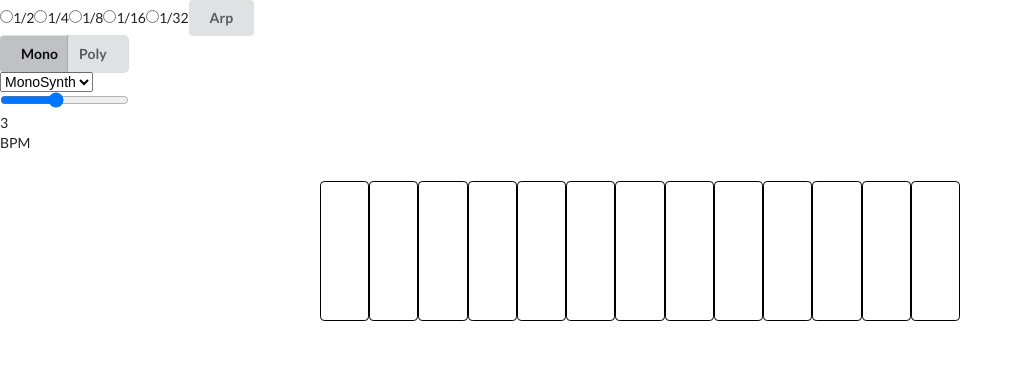
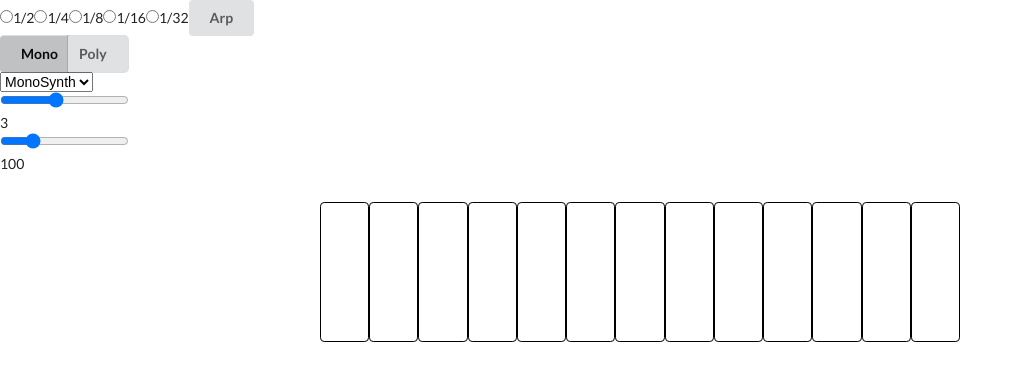
Before and after one commit to hoshikitsunoda/react-synth, a React (Create React App) app: page / in a window 1280 px wide. Shown: the top 380 px of the page, without its empty margins (0-1023 px from the left). Built offline with nearby package versions, Linux system fonts and the light colour scheme.

Commit message:
BPMCounter receives bpmChange method as props and pass BPMCount state back to Synth #5

```diff
--- a/src/components/BPMCounter.js
+++ b/src/components/BPMCounter.js
@@ -2,8 +2,29 @@ import React, { Component } from 'react'
 
 class BPMCounter extends Component {
   state = { BPMCount: 100 }
+
+  handleUpdate = () => {
+    this.props.bpmChange(this.state.BPMCount)
+  }
+
+  handleBPMChange = event => {
+    this.setState({ BPMCount: parseInt(event.target.value) }, this.handleUpdate)
+  }
+
   render() {
-    return <div>BPM</div>
+    return (
+      <div>
+        <input
+          onChange={this.handleBPMChange}
+          type="range"
+          value={this.state.BPMCount}
+          name="octave"
+          min="60"
+          max="240"
+        />
+        <div>{this.state.BPMCount}</div>
+      </div>
+    )
   }
 }
 
--- a/src/components/ControlPanel.js
+++ b/src/components/ControlPanel.js
@@ -13,7 +13,8 @@ const ControlPanel = props => {
     synthVoice,
     changeSynthType,
     synthChange,
-    octaveChange
+    octaveChange,
+    bpmChange
   } = props
 
   return (
@@ -26,7 +27,7 @@ const ControlPanel = props => {
         synthChange={synthChange}
       />
       <OctaveChange octaveChange={octaveChange} />
-      <BPMCounter />
+      <BPMCounter bpmChange={bpmChange} />
     </div>
   )
 }
--- a/src/components/Synth.js
+++ b/src/components/Synth.js
@@ -40,6 +40,10 @@ class Synth extends Component {
 
   handleChangeOctave = octave => {
     this.setState({ octave: octave })
+  }
+
+  handleBPMChange = bpm => {
+    this.setState({ BPMCount: bpm })
   }
 
   handleSynthChange = () => {
@@ -123,6 +127,7 @@ class Synth extends Component {
           synthVoice={this.state.voice}
           synthChange={this.handleSynthChange}
           octaveChange={this.handleChangeOctave}
+          bpmChange={this.handleBPMChange}
         />
         <KeyBoard
           onClick={this.handleChangeType}
```
